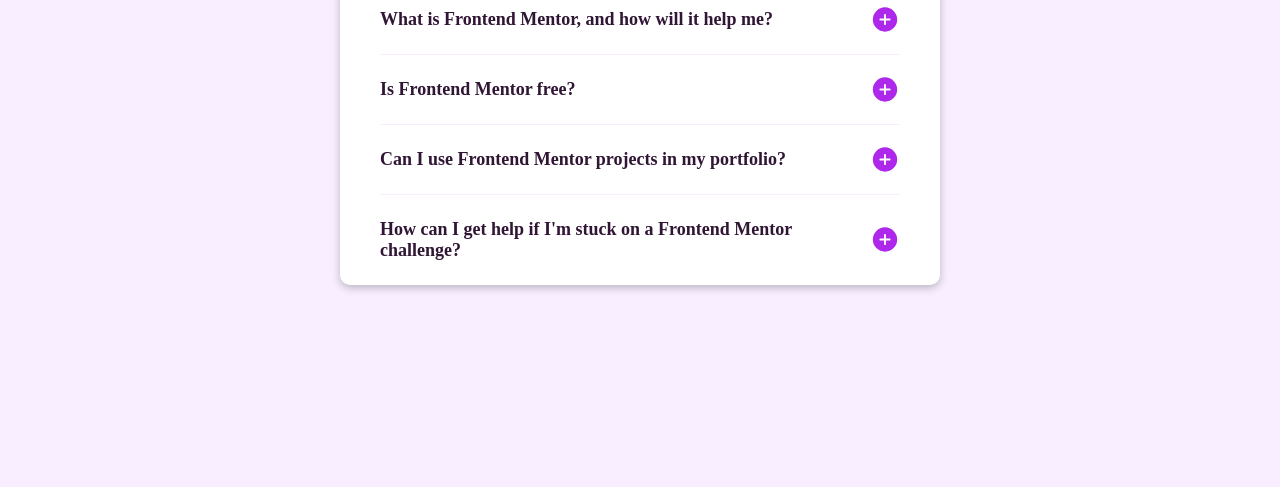
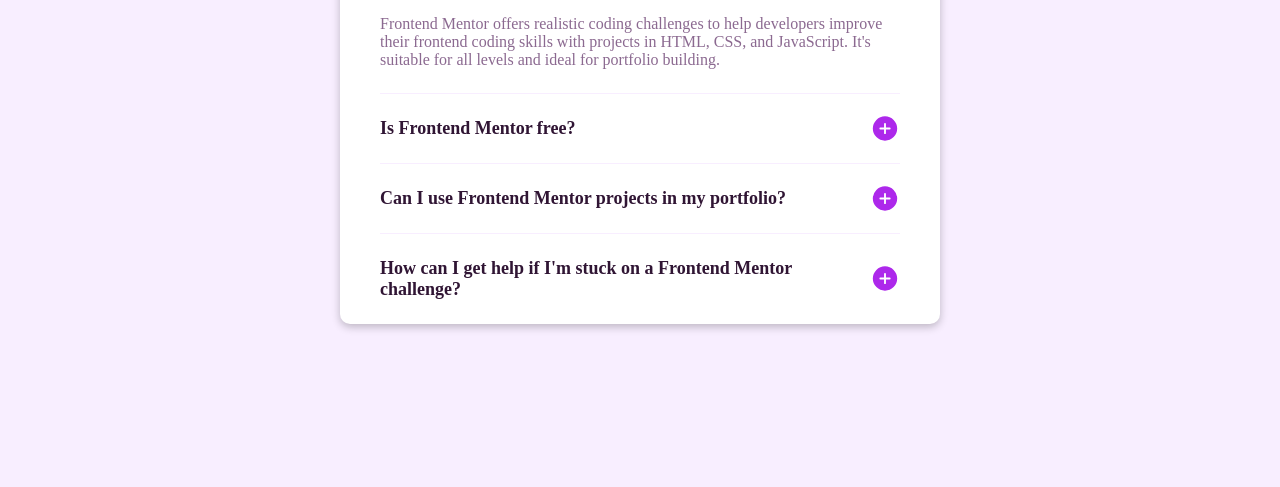
Before and after one commit to LandonRGeorge/fem-faq-accordion, a plain HTML site: page index.html in a window 1280 px wide. Shown: the part 313-800 px from the top of the page. Drawn offline with Linux system fonts and the light colour scheme.

Commit message:
first para is open by default

```diff
--- a/index.html
+++ b/index.html
@@ -16,9 +16,9 @@
     <h1>FAQs</h1>
   </div>
 
-  <div class="collapsible-item plus">
+  <div class="collapsible-item">
     <h2>What is Frontend Mentor, and how will it help me?</h2>
-    <img src="./assets/images/icon-plus.svg" alt="plus" class="plus">
+    <img src="./assets/images/icon-minus.svg" alt="plus" class="plus">
     <p>Frontend Mentor offers realistic coding challenges to help developers improve their
       frontend coding skills with projects in HTML, CSS, and JavaScript. It's suitable for
       all levels and ideal for portfolio building.</p>
```
